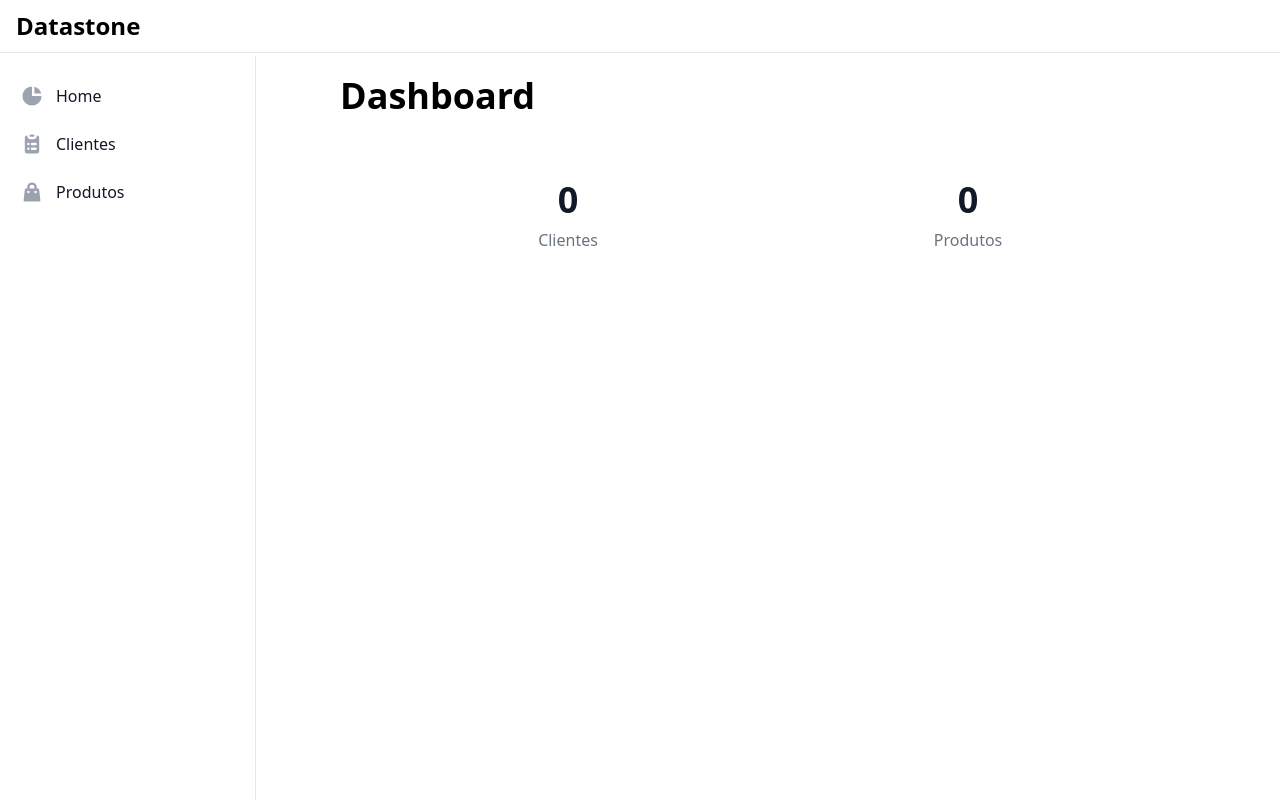
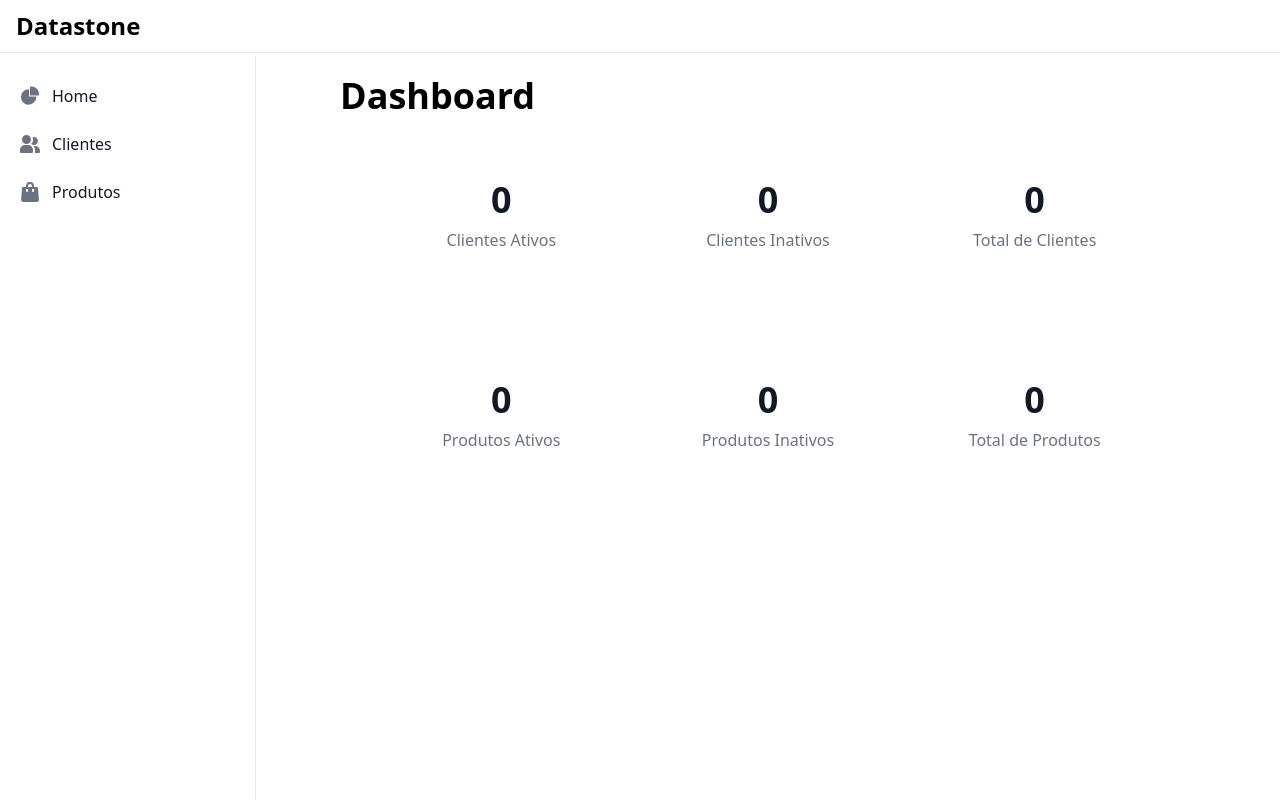
Before and after one commit to fabiovaz/datastone, a Nuxt app: page / in a window 1280 px wide. Built offline with nearby package versions, Linux system fonts and the light colour scheme.

Commit message:
fix: finish

```diff
--- a/layouts/default.vue
+++ b/layouts/default.vue
@@ -29,19 +29,26 @@ const toggleNav = ref(true)
       <ul class="space-y-2">
         <li>
           <NuxtLink to="/" class="flex items-center p-2 text-base font-normal text-gray-900 rounded-lg dark:text-white hover:bg-gray-100 dark:hover:bg-gray-700 group">
-            <svg aria-hidden="true" class="w-6 h-6 text-gray-400 transition duration-75 dark:text-gray-400 group-hover:text-gray-900 dark:group-hover:text-white" fill="currentColor" viewBox="0 0 20 20" xmlns="http://www.w3.org/2000/svg"><path d="M2 10a8 8 0 018-8v8h8a8 8 0 11-16 0z"></path><path d="M12 2.252A8.014 8.014 0 0117.748 8H12V2.252z"></path></svg>
+            <svg class="w-5 h-5 text-gray-500 transition duration-75 dark:text-gray-400 group-hover:text-gray-900 dark:group-hover:text-white" aria-hidden="true" xmlns="http://www.w3.org/2000/svg" fill="currentColor" viewBox="0 0 22 21">
+              <path d="M16.975 11H10V4.025a1 1 0 0 0-1.066-.998 8.5 8.5 0 1 0 9.039 9.039.999.999 0 0 0-1-1.066h.002Z"></path>
+              <path d="M12.5 0c-.157 0-.311.01-.565.027A1 1 0 0 0 11 1.02V10h8.975a1 1 0 0 0 1-.935c.013-.188.028-.374.028-.565A8.51 8.51 0 0 0 12.5 0Z"></path>
+            </svg>
             <span class="ml-3">Home</span>
           </NuxtLink>
         </li>
         <li>
           <NuxtLink to="/clients" class="flex items-center p-2 text-base font-normal text-gray-900 rounded-lg dark:text-white hover:bg-gray-100 dark:hover:bg-gray-700 group">
-            <svg aria-hidden="true" class="flex-shrink-0 w-6 h-6 text-gray-400 transition duration-75 dark:text-gray-400 group-hover:text-gray-900 dark:group-hover:text-white" fill="currentColor" viewBox="0 0 20 20" xmlns="http://www.w3.org/2000/svg"><path d="M9 2a1 1 0 000 2h2a1 1 0 100-2H9z"></path><path fill-rule="evenodd" d="M4 5a2 2 0 012-2 3 3 0 003 3h2a3 3 0 003-3 2 2 0 012 2v11a2 2 0 01-2 2H6a2 2 0 01-2-2V5zm3 4a1 1 0 000 2h.01a1 1 0 100-2H7zm3 0a1 1 0 000 2h3a1 1 0 100-2h-3zm-3 4a1 1 0 100 2h.01a1 1 0 100-2H7zm3 0a1 1 0 100 2h3a1 1 0 100-2h-3z" clip-rule="evenodd"></path></svg>
+            <svg class="flex-shrink-0 w-5 h-5 text-gray-500 transition duration-75 dark:text-gray-400 group-hover:text-gray-900 dark:group-hover:text-white" aria-hidden="true" xmlns="http://www.w3.org/2000/svg" fill="currentColor" viewBox="0 0 20 18">
+              <path d="M14 2a3.963 3.963 0 0 0-1.4.267 6.439 6.439 0 0 1-1.331 6.638A4 4 0 1 0 14 2Zm1 9h-1.264A6.957 6.957 0 0 1 15 15v2a2.97 2.97 0 0 1-.184 1H19a1 1 0 0 0 1-1v-1a5.006 5.006 0 0 0-5-5ZM6.5 9a4.5 4.5 0 1 0 0-9 4.5 4.5 0 0 0 0 9ZM8 10H5a5.006 5.006 0 0 0-5 5v2a1 1 0 0 0 1 1h11a1 1 0 0 0 1-1v-2a5.006 5.006 0 0 0-5-5Z"></path>
+            </svg>
             <span class="ml-3">Clientes</span>
           </NuxtLink>
         </li>
         <li>
           <NuxtLink to="/products" class="flex items-center p-2 text-base font-normal text-gray-900 rounded-lg dark:text-white hover:bg-gray-100 dark:hover:bg-gray-700 group">
-            <svg aria-hidden="true" class="flex-shrink-0 w-6 h-6 text-gray-400 transition duration-75 group-hover:text-gray-900 dark:text-gray-400 dark:group-hover:text-white" fill="currentColor" viewBox="0 0 20 20" xmlns="http://www.w3.org/2000/svg"><path fill-rule="evenodd" d="M10 2a4 4 0 00-4 4v1H5a1 1 0 00-.994.89l-1 9A1 1 0 004 18h12a1 1 0 00.994-1.11l-1-9A1 1 0 0015 7h-1V6a4 4 0 00-4-4zm2 5V6a2 2 0 10-4 0v1h4zm-6 3a1 1 0 112 0 1 1 0 01-2 0zm7-1a1 1 0 100 2 1 1 0 000-2z" clip-rule="evenodd"></path></svg>
+            <svg class="flex-shrink-0 w-5 h-5 text-gray-500 transition duration-75 dark:text-gray-400 group-hover:text-gray-900 dark:group-hover:text-white" aria-hidden="true" xmlns="http://www.w3.org/2000/svg" fill="currentColor" viewBox="0 0 18 20">
+              <path d="M17 5.923A1 1 0 0 0 16 5h-3V4a4 4 0 1 0-8 0v1H2a1 1 0 0 0-1 .923L.086 17.846A2 2 0 0 0 2.08 20h13.84a2 2 0 0 0 1.994-2.153L17 5.923ZM7 9a1 1 0 0 1-2 0V7h2v2Zm0-5a2 2 0 1 1 4 0v1H7V4Zm6 5a1 1 0 1 1-2 0V7h2v2Z"></path>
+            </svg>
             <span class="ml-3">Produtos</span>
           </NuxtLink>
         </li>
--- a/pages/clients/index.vue
+++ b/pages/clients/index.vue
@@ -1,23 +1,32 @@
 <script setup>
   import { useClientsStore } from '@/stores/clients'
+  import { useProductsStore } from '@/stores/products'
 
   const clientsStore = useClientsStore()
   const clients = computed(() => clientsStore.clients)
+
+  const productsStore = useProductsStore()
+  const products = computed(() => productsStore.products)
+
   const currentClient = ref({
     active: false,
     name: null,
     document: null,
     phone: null,
-    email: null
+    email: null,
+    products: []
   })
 
   const showModal = ref(false)
+  const showViewModal= ref(false)
+  const fetchInUse = ref(false)
 
   const addClient = async () => {
-    currentClient.value = { id: null, active: false, name: null, document: null, phone: null, email: null }
+    currentClient.value = { id: null, active: false, name: null, document: null, phone: null, email: null, products: [] }
     showModal.value = true
   }
   const addClientRandom = async () => {
+    fetchInUse.value = true
     const { data } = await useFetch('https://randomuser.me/api/')
     currentClient.value = {
       active: false,
@@ -25,8 +34,11 @@
       document: data.value.results[0].id.value ? `${data.value.results[0].id.name}: ${data.value.results[0].id.value}` : null,
       phone: data.value.results[0].phone,
       email: data.value.results[0].email,
+      picture: data.value.results[0].picture.large,
+      products: []
     }
     const res = await clientsStore.create(currentClient.value)
+    fetchInUse.value = false
   }
 
   const editClient = async (id) => {
@@ -48,8 +60,14 @@
 
   function closeModal() {
     showModal.value = false
+    showViewModal.value = false
   }
 
+  const viewClient = async (id) => {
+    showViewModal.value = true
+    await clientsStore.getById(id)
+    currentClient.value = { ...clientsStore.client }
+  }
 </script>
 
 <template>
@@ -76,6 +94,7 @@
                 <th scope="col" class="px-4 py-3">Documento</th>
                 <th scope="col" class="px-4 py-3">Telefone</th>
                 <th scope="col" class="px-4 py-3">Email</th>
+                <th scope="col" class="px-1 py-3">Produtos</th>
                 <th scope="col" class="px-4 py-3">
                   <span class="sr-only">Ações</span>
                 </th>
@@ -101,9 +120,13 @@
                 <td class="px-4 py-3">
                   {{ client.email }}
                 </td>
-                <td class="px-4 py-3 flex items-center justify-end">
+                <td class="py-3 text-center">
+                  {{ client.products.length }}/{{ products.filter(p => p.active === true).length }}
+                </td>
+                <td class="px-4 py-3 flex items-center gap-3 justify-end">
+                  <button @click.prevent="viewClient(client.id)" class="font-medium text-green-600 dark:text-green-500 hover:underline">Visualizar</button>
                   <button @click.prevent="editClient(client.id)" class="font-medium text-blue-600 dark:text-blue-500 hover:underline">Editar</button>
-                  <button @click.prevent="deleteClient(client.id)" class="font-medium text-red-600 dark:text-red-500 hover:underline ms-3">Deletar</button>
+                  <button @click.prevent="deleteClient(client.id)" class="font-medium text-red-600 dark:text-red-500 hover:underline">Deletar</button>
                 </td>
               </tr>
             </tbody>
@@ -118,6 +141,8 @@
   </section>
 
   <Modal v-if="showModal" size="2xl" @close="closeModal()">
+    <div class="relative w-full bg-white/75 backdrop-blur rounded-lg shadow-xl shadow-black/25">
+      <div class="p-8">
         <!-- Modal header -->
         <div class="flex justify-between items-center pb-4 mb-4 rounded-t border-b sm:mb-5 dark:border-gray-600">
           <h3 class="text-lg font-semibold text-gray-900 dark:text-white">
@@ -155,6 +180,17 @@
               <input type="email" name="price" id="email" v-model="currentClient.email" class="bg-gray-50 border border-gray-300 text-gray-900 text-sm rounded-lg focus:ring-primary-600 focus:border-primary-600 block w-full p-2.5 dark:bg-gray-700 dark:border-gray-600 dark:placeholder-gray-400 dark:text-white dark:focus:ring-primary-500 dark:focus:border-primary-500" placeholder="example@mail.com">
             </div>
           </div>
+          <div class="block mb-2 text-sm font-medium text-gray-900 dark:text-white">Produtos</div>
+          <div v-if="currentClient.products" class="inline-flex gap-2">
+            <div v-for="product in products.filter(p => p.active === true)">
+              <label class="cursor-pointer">
+                <input type="checkbox" v-model="currentClient.products" :value="product.id" class="sr-only peer" :checked="currentClient.products.find(cp => cp === product.id)">
+                <div class="px-3 py-1.5 cursor-pointer text-xs font-semibold border rounded-lg text-gray-800 bg-gray-100 border-gray-200 hover:bg-gray-200 peer-checked:text-blue-800 peer-checked:bg-blue-100 peer-checked:border-blue-200 peer-checked:hover:bg-blue-200">
+                  <span>{{ product.name }}</span>
+                </div>
+              </label>
+            </div>
+          </div>
           <div class="mt-6 flex items-center justify-between space-x-4">
             <button type="submit" class="text-white bg-blue-700 hover:bg-blue-800 focus:ring-4 focus:outline-none focus:ring-primary-300 font-medium rounded-lg text-sm px-5 py-2.5 text-center dark:bg-primary-600 dark:hover:bg-primary-700 dark:focus:ring-primary-800">
               Salvar
@@ -165,5 +201,66 @@
             </button>
           </div>
         </form>
+      </div>
+    </div>
   </Modal>
+
+  <Modal v-if="showViewModal" size="md" @close="closeModal()">
+    <div class="relative w-full backdrop-blur rounded-lg">
+      <div class="flex justify-end">
+        <button type="button" class="text-gray-400 bg-transparent hover:bg-gray-200 hover:text-gray-900 rounded-lg text-sm p-1.5 ml-auto inline-flex items-center dark:hover:bg-gray-600 dark:hover:text-white" data-modal-toggle="updateProductModal" @click.prevent="closeModal">
+          <svg aria-hidden="true" class="w-5 h-5" fill="currentColor" viewBox="0 0 20 20" xmlns="http://www.w3.org/2000/svg"><path fill-rule="evenodd" d="M4.293 4.293a1 1 0 011.414 0L10 8.586l4.293-4.293a1 1 0 111.414 1.414L11.414 10l4.293 4.293a1 1 0 01-1.414 1.414L10 11.414l-4.293 4.293a1 1 0 01-1.414-1.414L8.586 10 4.293 5.707a1 1 0 010-1.414z" clip-rule="evenodd"></path></svg>
+          <span class="sr-only">Close modal</span>
+        </button>
+      </div>
+
+      <section class="bg-slate-800 rounded-2xl px-8 py-6 shadow-lg">
+        <div class="mt-6 w-fit mx-auto">
+          <img :src="currentClient.picture" class="rounded-full w-28 " alt="profile picture" srcset="">
+        </div>
+
+        <div class="mt-8 ">
+          <h2 class="text-white font-bold text-2xl tracking-wide max-w-[80%]">{{ currentClient.name }}</h2>
+        </div>
+        <p class="font-semibold mt-2.5" :class="currentClient.active ? 'text-emerald-400' : 'text-rose-400'">
+          {{ currentClient.active ? 'Ativo' : 'Inativo'}}
+        </p>
+
+        <div class="h-1 w-full bg-black mt-8 rounded-full">
+          <div class="h-1 rounded-full bg-yellow-500 origin-left" :style="`transform: scaleX(${(currentClient.products.length/products.filter(p => p.active === true).length)})`" />
+        </div>
+        <div class="mt-3 text-white text-sm font-semibold">
+          <div class="mt-2">
+            <span class="text-gray-400">Nome:</span>
+            <span class="block font-normal">{{ currentClient.name }}</span>
+          </div>
+          <div class="mt-2">
+            <span class="block text-gray-400 font-semibold">Documento:</span>
+            <span class="block font-normal">{{ currentClient.document }}</span>
+          </div>
+          <div class="mt-2">
+            <span class="block text-gray-400 font-semibold">Telefone:</span>
+            <span class="block font-normal">{{ currentClient.phone }}</span>
+          </div>
+          <div class="mt-2">
+            <span class="block text-gray-400 font-semibold">Email:</span>
+            <span class="block font-normal">{{ currentClient.email }}</span>
+          </div>
+          <div v-if="currentClient?.products?.length" class="mt-2">
+            <span class="block text-gray-400 font-semibold">Produtos:</span>
+            <div class="mt-1 flex gap-2 flex-wrap">
+              <div class="inline-flex gap-2">
+                <template v-for="product in products.filter(p => p.active === true)">
+                  <div v-if="currentClient.products.find(cp => cp === product.id)" class="text-xs font-medium px-4 py-2 rounded text-white bg-slate-800 border border-slate-700 shadow-sm">
+                    {{ product.name }}
+                  </div>
                 </template>
+              </div>
+            </div>
+          </div>
+        </div>
+      </section>
+    </div>
+  </Modal>
+
+</template>
--- a/pages/index.vue
+++ b/pages/index.vue
@@ -19,17 +19,39 @@
           <h2 class="text-4xl font-extrabold dark:text-white">Dashboard</h2>
         </div>
 
+        <section class="bg-white dark:bg-gray-900">
+          <div class="max-w-screen-xl px-4 py-8 mx-auto text-center lg:py-16 lg:px-6">
+            <dl class="grid max-w-screen-md gap-8 mx-auto text-gray-900 sm:grid-cols-3 dark:text-white">
+              <div class="flex flex-col items-center justify-center">
+                <dt class="mb-2 text-3xl md:text-4xl font-extrabold">{{ clients.filter(c => c.active === true).length }}</dt>
+                <dd class="font-light text-gray-500 dark:text-gray-400">Clientes Ativos</dd>
+              </div>
+              <div class="flex flex-col items-center justify-center">
+                <dt class="mb-2 text-3xl md:text-4xl font-extrabold">{{ clients.filter(c => c.active === false).length }}</dt>
+                <dd class="font-light text-gray-500 dark:text-gray-400">Clientes Inativos</dd>
+              </div>
+              <div class="flex flex-col items-center justify-center">
+                <dt class="mb-2 text-3xl md:text-4xl font-extrabold">{{ clients.length }}</dt>
+                <dd class="font-light text-gray-500 dark:text-gray-400">Total de Clientes</dd>
+              </div>
+            </dl>
+          </div>
+        </section>
 
         <section class="bg-white dark:bg-gray-900">
           <div class="max-w-screen-xl px-4 py-8 mx-auto text-center lg:py-16 lg:px-6">
-            <dl class="grid max-w-screen-md gap-8 mx-auto text-gray-900 sm:grid-cols-2 dark:text-white">
+            <dl class="grid max-w-screen-md gap-8 mx-auto text-gray-900 sm:grid-cols-3 dark:text-white">
               <div class="flex flex-col items-center justify-center">
-                <dt class="mb-2 text-3xl md:text-4xl font-extrabold">{{ clients.length }}</dt>
-                <dd class="font-light text-gray-500 dark:text-gray-400">Clientes</dd>
+                <dt class="mb-2 text-3xl md:text-4xl font-extrabold">{{ products.filter(p => p.active === true).length }}</dt>
+                <dd class="font-light text-gray-500 dark:text-gray-400">Produtos Ativos</dd>
+              </div>
+              <div class="flex flex-col items-center justify-center">
+                <dt class="mb-2 text-3xl md:text-4xl font-extrabold">{{ products.filter(p => p.active === false).length }}</dt>
+                <dd class="font-light text-gray-500 dark:text-gray-400">Produtos Inativos</dd>
               </div>
               <div class="flex flex-col items-center justify-center">
                 <dt class="mb-2 text-3xl md:text-4xl font-extrabold">{{ products.length }}</dt>
-                <dd class="font-light text-gray-500 dark:text-gray-400">Produtos</dd>
+                <dd class="font-light text-gray-500 dark:text-gray-400">Total de Produtos</dd>
               </div>
             </dl>
           </div>
--- a/stores/clients.js
+++ b/stores/clients.js
@@ -30,6 +30,7 @@ export const useClientsStore = defineStore({
     async create (data) {
       try {
         const uuidv4 = '10000000-1000-4000-8000-100000000000'.replace(/[018]/g, c => (c ^ crypto.getRandomValues(new Uint8Array(1))[0] & 15 >> c / 4).toString(16))
+        data.picture = data.picture ? data.picture : `https://api.lorem.space/image/face?w=120&h=120&hash=${uuidv4}`
         const client = { ...data, id: uuidv4 }
         this.client = client
         // API: Add Client
@@ -53,5 +54,17 @@ export const useClientsStore = defineStore({
       this.clients = this.clients.filter(x => x.id !== id)
     },
 
+    async addClientProduct (idProduto) {
+      this.client.products.push(idProduto)
+			this.clients = this.clients.map(c => (c.id === idProduto ? this.client : c))
+      return this.client
+    },
+
+    async removeClientProduct (idProduto) {
+      this.client.products = this.client.products.filter(p => p !== idProduto)
+			this.clients = this.clients.map(c => (c.id === idProduto ? this.client : c))
+      return this.client
+    }
+
   }
 })
--- a/stores/products.js
+++ b/stores/products.js
@@ -20,8 +20,8 @@ export const useProductsStore = defineStore({
       try {
         // API: Get Product by Id
         const product = this.products.find(x => x.id == id)
-        this.product = client
-        return client
+        this.product = product
+        return product
       } catch(error) {
         throw error
       }
@@ -51,7 +51,7 @@ export const useProductsStore = defineStore({
     async delete (id) {
       // API: Delete product
       this.products = this.products.filter(x => x.id !== id)
-    },
+    }
 
   }
 })
```
Also changed, not shown: components/Modal/index.vue (+1 -7 lines), pages/products/index.vue (+7 -3 lines). Lines whose indentation alone changed are shown as unchanged.
